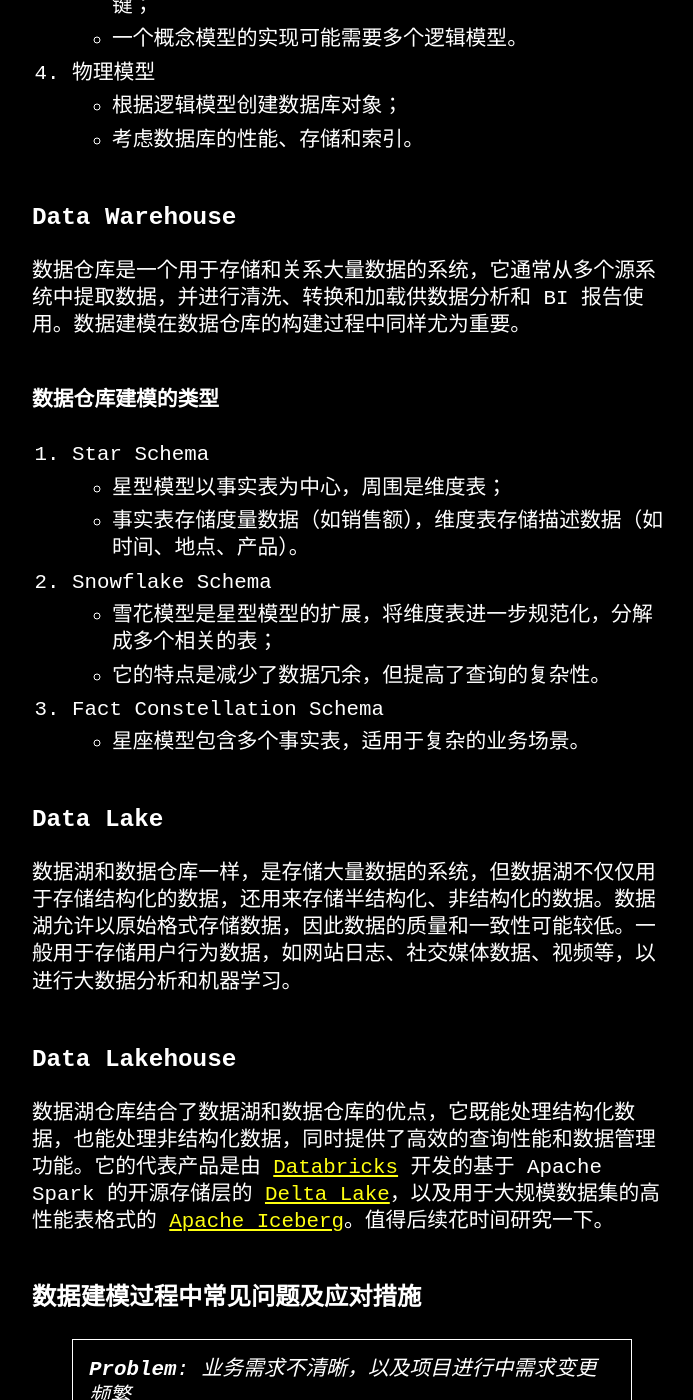
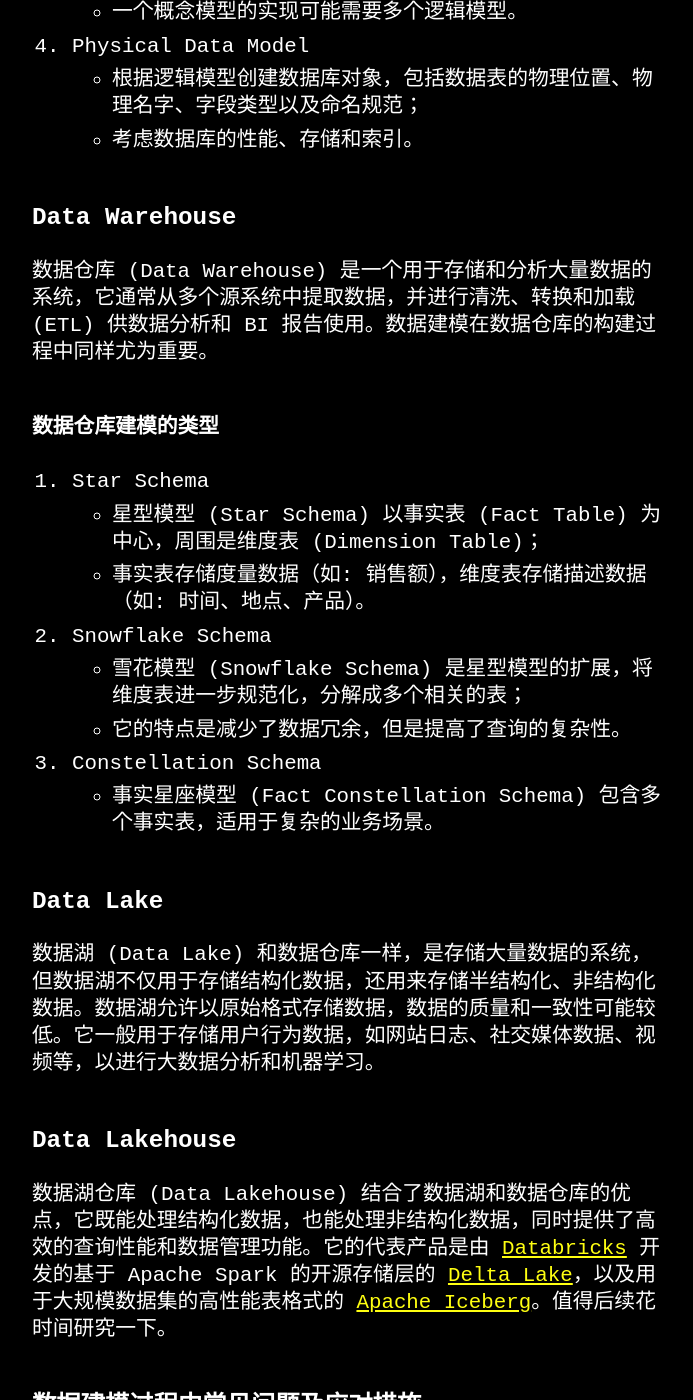
Before and after one commit to thekingofcool/thekingofcool.github.io, a Jekyll site: the page built from _posts/2024-09-17-data_modeling.md, in a window 1280 px wide and 1400 px high, scrolled down 1070 px. Shown: the whole window, without its empty margins (288-981 px from the left). Built offline with Jekyll 4.4.1, drawn with Linux system fonts in a browser that asks for light colours; a style sheet for code colours, icons or effects is not loaded; some of the changed text lies outside the part shown.

Commit message:
update web pages

```diff
--- a/_posts/2024-09-17-data_modeling.md
+++ b/_posts/2024-09-17-data_modeling.md
@@ -6,68 +6,77 @@ categories: go_big
 ---
 
 ### What is Data Modeling
-数据建模是指创建一个数据模型的过程。在软件工程中，数据工程师在设计数据库时，将现实世界各类数据及其关系进行分析、抽象，从中找出内在联系，并形式化描述为数据模型，最终建立信息系统的数据库结构。
+数据建模是指创建数据模型的过程。软件工程中，数据工程师在设计数据库时，会将现实世界的各类数据及其关系进行分析、抽象，从中找出内在联系，并将其形式化描述为数据模型，以此建立信息系统的数据库结构。
 
 ### Why Data Modeling
-1. 组织数据：帮助理解和组织数据，使其更易于管理和使用;
-2. 提高效率：通过优化数据结构，提高数据存储和检索的效率;
-3. 确保数据一致性：定义数据的约束和规则，确保数据的一致性和完整性;
-4. 支持业务需求：确保数据模型能够满足业务需求和流程。
+1. 帮助理解和组织数据，使其更易于管理和使用；
+2. 通过优化数据结构，提高数据存储和检索的效率；
+3. 定义数据的约束和规则，确保数据的一致性和完整性；
+4. 确保数据模型能够满足业务需求和流程。
 
 ### How to Model Data
-1. 需求分析
+1. Requirement Analysis
 - 定义和分析业务需求；
-- 确定数据需求和其需要的相应支持。
+- 确定数据需求和需要的相应支持。
 
-2. 概念模型
-- 使用 ER(Entity-relationship) 图来表示数据的高层次结构；
-- 定义实体以及实体之间的关系。
+2. Conceptual Data Model
+- 定义实体以及实体之间的关系；
+- 使用 ER(Entity-relationship) 图来表示数据的高层次结构，常用 [Lucidchart](https://www.lucidchart.com/pages/?) 来构建概念模型。
 
-3. 逻辑模型
+3. Logical Data Model
 - 在概念模型的基础上添加更多信息，定义表、列、主键和外键；
 - 一个概念模型的实现可能需要多个逻辑模型。
 
-4. 物理模型
-- 根据逻辑模型创建数据库对象；
+4. Physical Data Model
+- 根据逻辑模型创建数据库对象，包括数据表的物理位置、物理名字、字段类型以及命名规范；
 - 考虑数据库的性能、存储和索引。
 
 ### Data Warehouse
-数据仓库是一个用于存储和关系大量数据的系统，它通常从多个源系统中提取数据，并进行清洗、转换和加载供数据分析和 BI 报告使用。数据建模在数据仓库的构建过程中同样尤为重要。
+数据仓库 (Data Warehouse) 是一个用于存储和分析大量数据的系统，它通常从多个源系统中提取数据，并进行清洗、转换和加载 (ETL) 供数据分析和 BI 报告使用。数据建模在数据仓库的构建过程中同样尤为重要。
 
 #### 数据仓库建模的类型
 1. Star Schema
-- 星型模型以事实表为中心，周围是维度表；
-- 事实表存储度量数据（如销售额），维度表存储描述数据（如时间、地点、产品）。
+- 星型模型 (Star Schema) 以事实表 (Fact Table) 为中心，周围是维度表 (Dimension Table)；
+- 事实表存储度量数据（如: 销售额），维度表存储描述数据（如: 时间、地点、产品）。
 
 2. Snowflake Schema
-- 雪花模型是星型模型的扩展，将维度表进一步规范化，分解成多个相关的表；
-- 它的特点是减少了数据冗余，但提高了查询的复杂性。
+- 雪花模型 (Snowflake Schema) 是星型模型的扩展，将维度表进一步规范化，分解成多个相关的表；
+- 它的特点是减少了数据冗余，但是提高了查询的复杂性。
 
-3. Fact Constellation Schema
-- 星座模型包含多个事实表，适用于复杂的业务场景。
+3. Constellation Schema
+- 事实星座模型 (Fact Constellation Schema) 包含多个事实表，适用于复杂的业务场景。
 
 ### Data Lake
-数据湖和数据仓库一样，是存储大量数据的系统，但数据湖不仅仅用于存储结构化的数据，还用来存储半结构化、非结构化的数据。数据湖允许以原始格式存储数据，因此数据的质量和一致性可能较低。一般用于存储用户行为数据，如网站日志、社交媒体数据、视频等，以进行大数据分析和机器学习。
+数据湖 (Data Lake) 和数据仓库一样，是存储大量数据的系统，但数据湖不仅用于存储结构化数据，还用来存储半结构化、非结构化数据。数据湖允许以原始格式存储数据，数据的质量和一致性可能较低。它一般用于存储用户行为数据，如网站日志、社交媒体数据、视频等，以进行大数据分析和机器学习。
 
 ### Data Lakehouse
-数据湖仓库结合了数据湖和数据仓库的优点，它既能处理结构化数据，也能处理非结构化数据，同时提供了高效的查询性能和数据管理功能。它的代表产品是由 [Databricks](https://docs.databricks.com/en/delta/index.html) 开发的基于 Apache Spark 的开源存储层的 [Delta Lake](https://delta.io/)，以及用于大规模数据集的高性能表格式的 [Apache Iceberg](https://iceberg.apache.org/)。值得后续花时间研究一下。
+数据湖仓库 (Data Lakehouse) 结合了数据湖和数据仓库的优点，它既能处理结构化数据，也能处理非结构化数据，同时提供了高效的查询性能和数据管理功能。它的代表产品是由 [Databricks](https://docs.databricks.com/en/delta/index.html) 开发的基于 Apache Spark 的开源存储层的 [Delta Lake](https://delta.io/)，以及用于大规模数据集的高性能表格式的 [Apache Iceberg](https://iceberg.apache.org/)。值得后续花时间研究一下。
 
 ### 数据建模过程中常见问题及应对措施
 >**Problem**: 业务需求不清晰，以及项目进行中需求变更频繁
 >
->**Solution**: 深入沟通，明确需求，并编写详细的需求文档；采用迭代开发的方法，分阶段完善数据模型。
+>**Solution**:
+> 1. 深入沟通，明确需求，并编写详细的需求文档；
+> 2. 采用迭代开发的方法，分阶段完善数据模型
 
 >**Problem**: 不同数据源数据不一致，数据缺失，数据冗余
 >
->**Solution**: 数据清洗，确保数据的一致性和完整性；建立数据验证规则，确保数据的准确性
+>**Solution**:
+> 1. 数据清洗，确保数据的一致性和完整性；
+> 2. 建立数据验证规则，确保数据的准确性
 
 >**Problem**: 实体之间关系复杂，数据模型复杂
 >
->**Solution**: 以目的驱动简化模型，避免不必要的复杂度；将复杂的数据模型分解为多个模块，分别建模和管理
+>**Solution**:
+> 1. 以目的驱动简化模型，避免不必要的复杂度；
+> 2. 将复杂的数据模型分解为多个模块，分别建模和管理
 
 >**Problem**: 存储效率低，查询性能差
 >
->**Solution**: 根据实际需求，平衡数据的 Normalization 和 Denormalization；为常用查询字段建立索引；在数据建模过程中进行性能测试
+>**Solution**:
+> 1. 根据实际需求，平衡数据的 Normalization 和 Denormalization；
+> 2. 为常用查询字段建立索引；
+> 3. 在数据建模过程中进行性能测试
 >
 >>*注：*
 >>
```
Also changed, not shown: other parts of _posts/2024-09-17-data_modeling.md (+3 -1 lines), _posts/2024-09-01-linux_and_shell.md (+1 -1 lines), _posts/2024-09-04-cron_and_scheduler.md (+1 -1 lines), _posts/2024-09-06-spark.md (+1 -1 lines), _posts/2024-09-15-python.md (+70 -0 lines), 7 other files.
